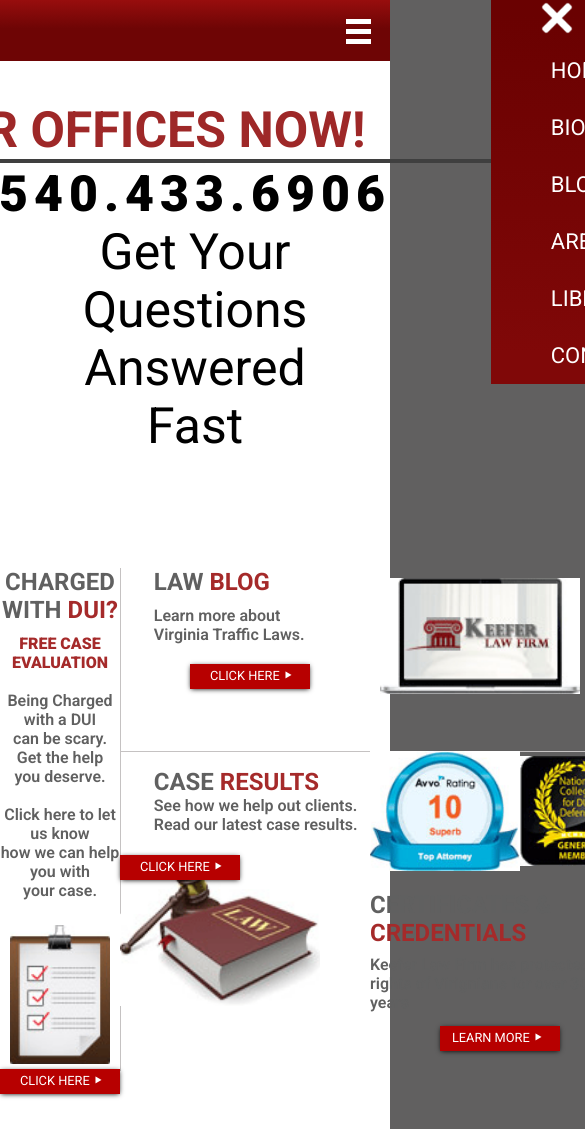
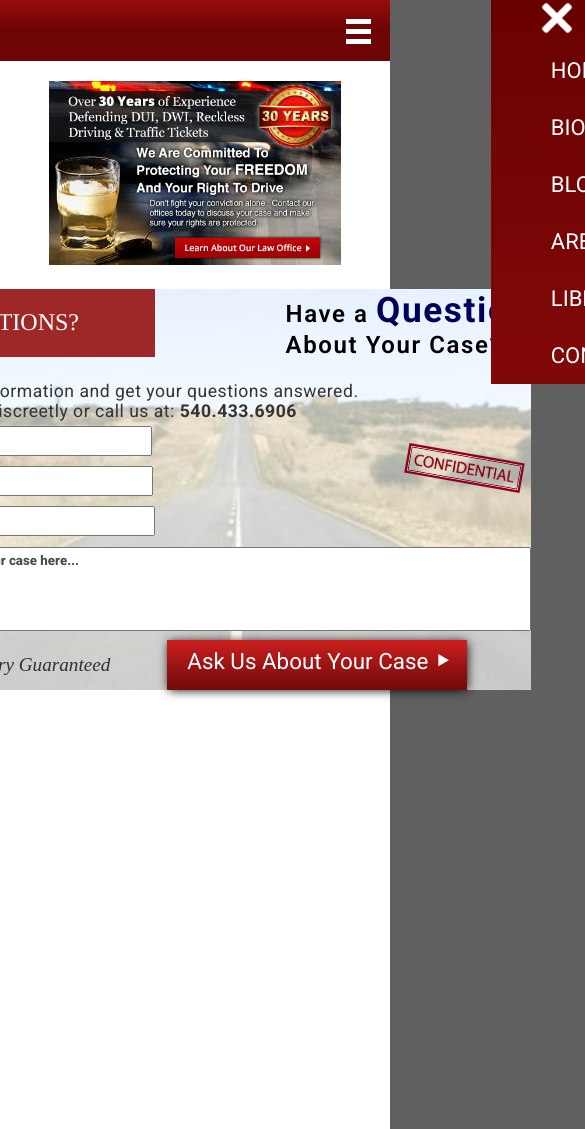
Before and after one commit to MuhammadHayyanQureshi/HTML-TASK-4, a plain HTML site: page index.html in a window 390 px wide. Shown: the part 91-1220 px from the top of the page, 585 px wide, since content can reach past the window. Drawn offline with Linux system fonts and the light colour scheme.

Commit message:
First Commit

```diff
--- a/index.html
+++ b/index.html
@@ -49,16 +49,12 @@
 
     <section id="blog-cont-col">
 
-              <div class="display-header-contact">
-            <h3 class="contac-txt">CALL OUR OFFICES NOW! <div class="line-vector"></div></h3>
-            <h2 class="header-phone-txt">540.433.6906</h2>
-            <p class="quest-txt">Get Your Questions Answered Fast</p>
-        </div>
+
 
         <div class="img-parent-cont">
             <div class="img-container-png">
                 <div class="img-block">
-                                    <img src="images\gurantee_banner.gif" alt="" width="50%">
+                                    <img src="images\gurantee_banner.gif" alt="" width="50%" class="gurrantee-png">
 
                             <div id="Question-box">
 
@@ -100,9 +96,7 @@
 
                  </div>
                         <div class="img-conf-cont">
-                    <div class="img-conf">
                                                     <img src="images\confidential.png" alt="" class="confidential">
-                    </div>
                         </div>
 
                         <div class="form-case-conts">
@@ -168,7 +162,6 @@
 
 
                 </div>
-
                 <div class="law-cont grid-mid">
                     <div style="padding-left: 4vh;" class="full-text">
                     <h2>LAW <span style="color:brown;" >BLOG</span></h2>
@@ -236,11 +229,13 @@
                         <img src="images\national_college_small.gif" alt="" width="110px">
                     </div>
 
-                    <div class="full-text">
+                    <div class="for-respons-cent-text">
+                                      <div class="full-text">
                          <h2 style="padding-bottom: 8px;">CERTIFICATES & <br><span style="color:brown;">CREDENTIALS</span></h2>
                     <p style="padding-bottom: 9px;">Keefer Law Firm has protected the <br> rights of Virignians for over 30 years</p>
                     </div>
 
+                    </div>
                             <div class="end-vecto">
                              <div class="sec-line-vector">
                                         </div>
@@ -261,10 +256,9 @@
             </div>
 
             <div class="vec-shadow-bottom">
-                            <img src="images\hr_shadow.png" alt="">
+                            <img src="images\hr_shadow.png" alt="" width="100%">
             </div>
     </section>
-
     <section id="mid-cont-cot3">
 
         <div class="grid-mid-law-cont">
@@ -315,7 +309,6 @@
                         </div>
                 </div>
                 <h1 style="font-family: Roboto, sans-serif; text-align: center; ">LEARN <span style="color: brown;">MORE</span> ABOUT</h1>
-                   <img src="images\gurantee_banner.gif" alt="" width="200px" style="padding-top: 15px;" class="prac-res-img">
             </div>
 
             <div class="prac-cont1">
--- a/queries.css
+++ b/queries.css
@@ -1,5 +1,5 @@
 
-@media (max-width: 94.4rem) {
+@media (max-width: 87.5rem) {
 
     .form-input{
     width: 76vh;
@@ -53,14 +53,13 @@
 }
 
 #law-cont-blog-col3{
-    height: 550px;
+    height: 100%;
 }
 
 .grid-law-cont{
     margin: auto;
     display: grid;
-grid-template-columns: 0.8fr 0.1fr;
-    grid-template-rows: 1.4fr 2fr;
+    grid-template-rows: 1.5fr 2fr;
     grid-auto-rows: minmax(250px, auto);
     grid-template-areas: "left-item mid" "left-item right" "right mid-bottom";
 }
@@ -79,7 +78,6 @@ grid-template-columns: 0.8fr 0.1fr;
 }
 
 @media (max-width: 80rem){
-
 
 .grad-vec-area{
     margin: auto;
@@ -112,6 +110,13 @@ grid-template-columns: 0.8fr 0.1fr;
     grid-auto-rows: minmax(250px, auto);
     grid-template-areas: "left-item mid right" "left-item mid-bottom right";
 }
+}
+
+@media (max-width: 62.7rem) {
+
+   .Question-text{
+    margin: 0px;
+   }
 }
 
 @media (max-width: 50rem) {
@@ -173,23 +178,20 @@ grid-template-columns: 0.8fr 2fr;
     grid-template-rows: 1.9fr;
 }
 
-.about-image{
-    display: none;
-}
-
 .display-header-contact{
     display: flex;
 }
 .line-vector{
-    width: 97vh;
+    width: 55vw;
 }
 
 .contac-txt, .header-phone-txt, .quest-txt{
-    font-size: 50px;
+    font-size: 2rem;
+    text-align: center;
 }
 
 #blog-cont-col{
-    height: 60vh;
+    height: 140vh;
 }
 
 .vec-shadow, .vec-shadow-bottom{
@@ -201,10 +203,9 @@ grid-template-columns: 0.8fr 2fr;
     margin-right: 0px;
     margin-left: 0px;
     display: grid;
-    grid-template-columns: 0.5fr 0.5fr 0.7fr;
-    grid-template-rows: 0.9fr;
+    grid-template-columns: 1fr;
     grid-auto-rows: minmax(250px, auto);
-    grid-template-areas: "left-item mid mid" "left-item mid-bottom right-item";
+    grid-template-areas: "left-item mid" "left-item mid-bottom" "right-item right-item";
 }
 
 .grid-item-left{
@@ -232,27 +233,48 @@ grid-template-columns: 0.8fr 2fr;
 }
 
 .full-text{
-    padding-left: 0px;
+    justify-content: center;
 }
 
 .grad-vec-area{
     margin: auto;
     height: 5.2rem;
 }
-.img-parent-cont{
-    display: none;
+.img-block{
+    flex-direction: column;
+    align-items: center;
 }
 
 .prac-cont h4{
     padding: 0px;
 }
 
-.prac-res-img{
-    display: block;
+.prac-cont{
+    padding: 0px;
 }
 
-.vec-shadow-bottom{
-    display: none;
+.dui-cont{
+    display: flex;
+    flex-direction: column;
+}
+
+.for-respons-cent-text{
+    display: flex;
+    flex-direction: row;
+    justify-content: center;
+}
+
+.grid-mid-law-cont{
+    margin-left: 20px;
+}
+
+.gurrantee-png{
+    padding-bottom: 1.5rem;
+    width: 75%;
+}
+
+.confidential{
+    width: 30vw;
 }
 
 }
--- a/styles.css
+++ b/styles.css
@@ -195,17 +195,17 @@ background: linear-gradient(0deg, rgba(110, 5, 5, 1) 51%, rgba(156, 14, 14, 1) 1
 }
 
 .img-conf-cont{
-    margin-right: 90px;
+    margin: 2rem 0.5rem;
+    padding: 0 0.5rem;
+    max-width: 100%;
+    height: auto;
     transform: rotate(10deg);
-    margin-top: 15px;
-    padding: 10px;
     display: inline-flex;
     float: right;
 }
 
-.img-conf img{
-    max-width: 1000px;
-    width: 150%;
+.confidential{
+    width: 15vw;
 }
 
 .form-input{
@@ -363,7 +363,6 @@ background: linear-gradient(0deg, rgba(117, 11, 11, 1) 8%, rgba(201, 30, 30, 1)
 }
 #mid-cont-cot3{
     padding-top: 15px;
-    height: 150vh;
     background-color: white;
 }
 
```
